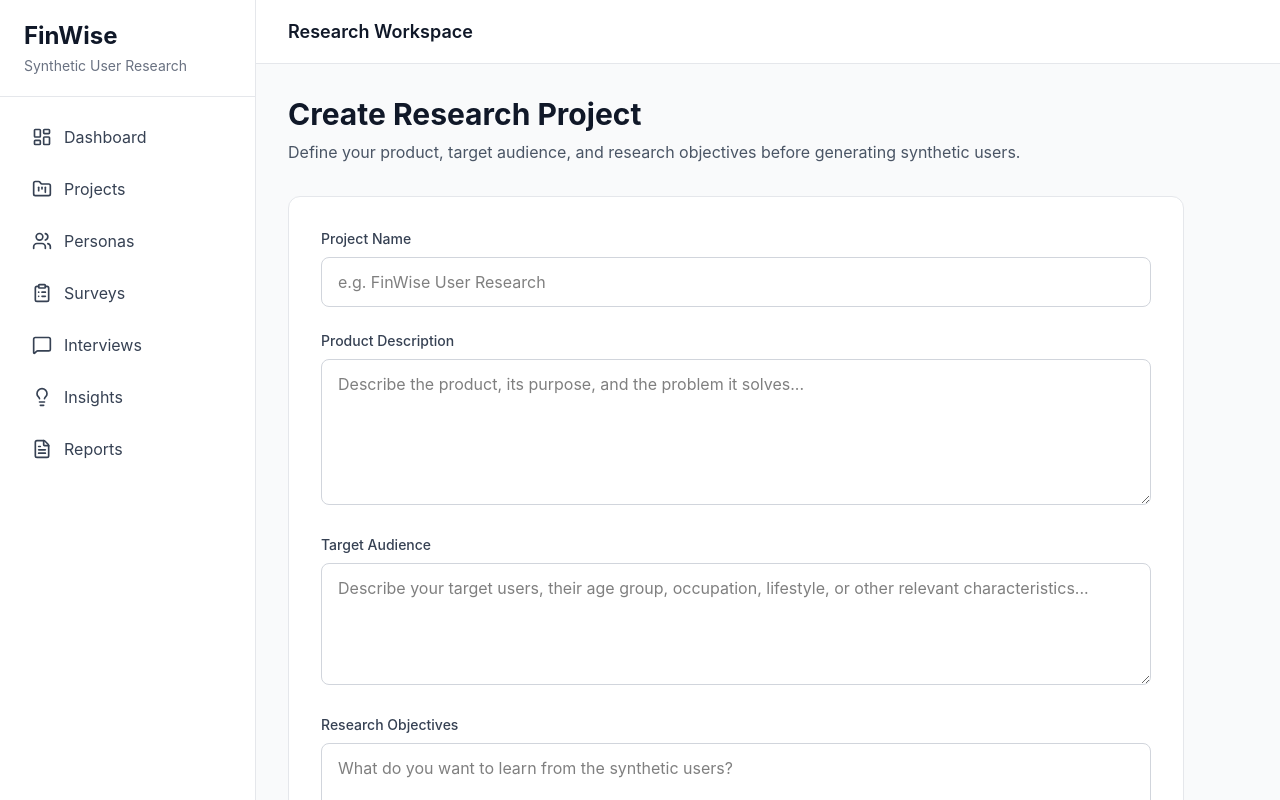
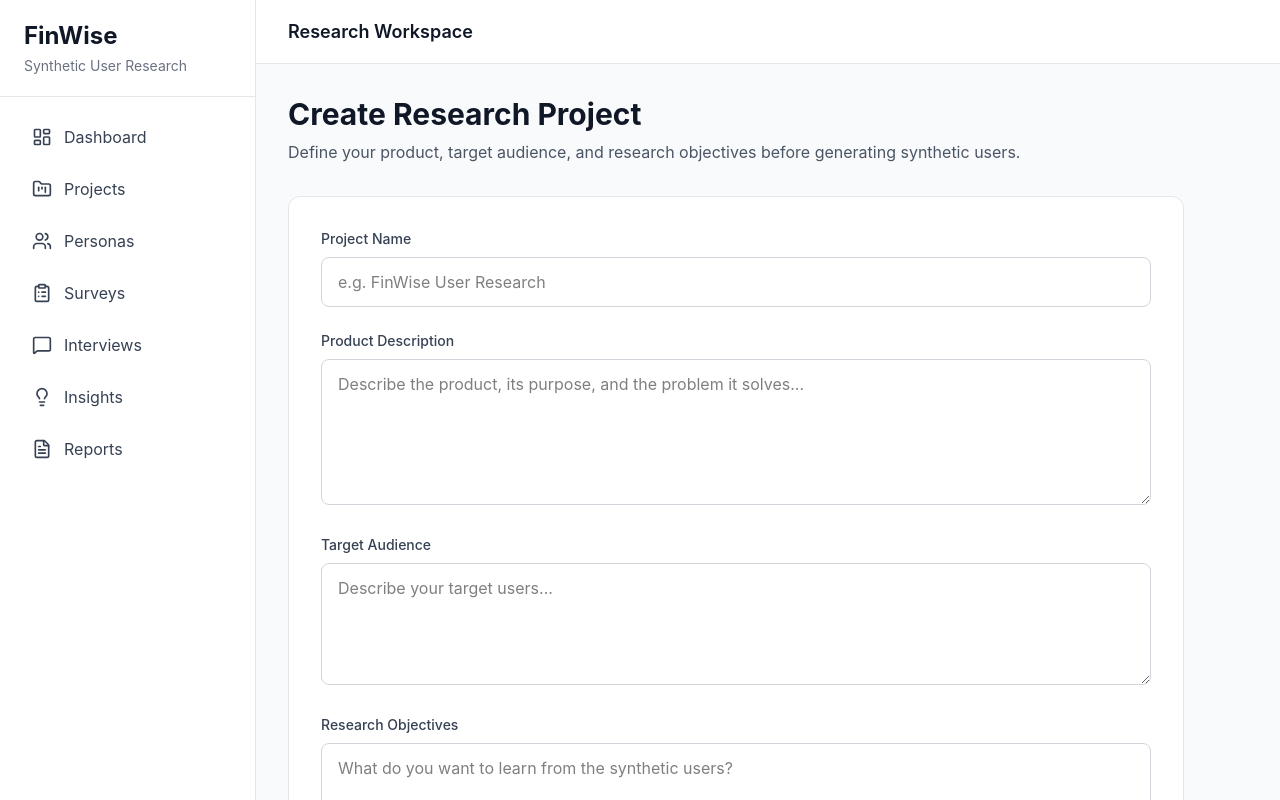
Before and after one commit to AbhishekKallolimath/Generation-of-AI-Powered-Synthetic-Users-for-Product-Research, a React app in the folder frontend/: page /projects/new in a window 1280 px wide. Shown: the top 800 px of the page. Built offline with nearby package versions, Linux system fonts and the light colour scheme; the HTML template or start-up script is replaced by a standard one.

Commit message:
updated frontend

```diff
--- a/frontend/src/pages/NewProject.jsx
+++ b/frontend/src/pages/NewProject.jsx
@@ -1,4 +1,53 @@
+import { useState } from "react";
+import { useNavigate } from "react-router-dom";
+import api from "../services/api";
+
 function NewProject() {
+  const navigate = useNavigate();
+
+  const [formData, setFormData] = useState({
+    name: "",
+    product_description: "",
+    target_audience: "",
+    research_objectives: "",
+  });
+
+  const [loading, setLoading] = useState(false);
+  const [error, setError] = useState("");
+
+  function handleChange(event) {
+    const { name, value } = event.target;
+
+    setFormData((previous) => ({
+      ...previous,
+      [name]: value,
+    }));
+  }
+
+  async function handleSubmit(event) {
+    event.preventDefault();
+
+    setLoading(true);
+    setError("");
+
+    try {
+      const response = await api.post("/projects/", formData);
+
+      console.log("Project created:", response.data);
+
+      navigate("/projects");
+    } catch (err) {
+      console.error("Project creation failed:", err);
+
+      setError(
+        err.response?.data?.detail ||
+          "Unable to create the project. Please try again."
+      );
+    } finally {
+      setLoading(false);
+    }
+  }
+
   return (
     <div className="max-w-4xl">
       <div className="mb-8">
@@ -12,7 +61,10 @@
         </p>
       </div>
 
-      <div className="bg-white rounded-xl border border-gray-200 p-8">
+      <form
+        onSubmit={handleSubmit}
+        className="bg-white rounded-xl border border-gray-200 p-8"
+      >
         <div className="space-y-6">
 
           <div>
@@ -22,7 +74,11 @@
 
             <input
               type="text"
+              name="name"
+              value={formData.name}
+              onChange={handleChange}
               placeholder="e.g. FinWise User Research"
+              required
               className="w-full px-4 py-3 border border-gray-300 rounded-lg focus:outline-none focus:ring-2 focus:ring-gray-900"
             />
           </div>
@@ -33,8 +89,12 @@
             </label>
 
             <textarea
+              name="product_description"
+              value={formData.product_description}
+              onChange={handleChange}
               rows="5"
               placeholder="Describe the product, its purpose, and the problem it solves..."
+              required
               className="w-full px-4 py-3 border border-gray-300 rounded-lg focus:outline-none focus:ring-2 focus:ring-gray-900"
             />
           </div>
@@ -45,8 +105,12 @@
             </label>
 
             <textarea
+              name="target_audience"
+              value={formData.target_audience}
+              onChange={handleChange}
               rows="4"
-              placeholder="Describe your target users, their age group, occupation, lifestyle, or other relevant characteristics..."
+              placeholder="Describe your target users..."
+              required
               className="w-full px-4 py-3 border border-gray-300 rounded-lg focus:outline-none focus:ring-2 focus:ring-gray-900"
             />
           </div>
@@ -57,23 +121,34 @@
             </label>
 
             <textarea
+              name="research_objectives"
+              value={formData.research_objectives}
+              onChange={handleChange}
               rows="4"
               placeholder="What do you want to learn from the synthetic users?"
+              required
               className="w-full px-4 py-3 border border-gray-300 rounded-lg focus:outline-none focus:ring-2 focus:ring-gray-900"
             />
           </div>
 
+          {error && (
+            <div className="p-4 rounded-lg bg-red-50 border border-red-200 text-red-700">
+              {error}
+            </div>
+          )}
+
           <div className="pt-4 border-t border-gray-200">
             <button
-              type="button"
-              className="px-6 py-3 rounded-lg bg-gray-900 text-white font-medium hover:bg-gray-800"
+              type="submit"
+              disabled={loading}
+              className="px-6 py-3 rounded-lg bg-gray-900 text-white font-medium hover:bg-gray-800 disabled:opacity-50 disabled:cursor-not-allowed"
             >
-              Create Research Project
+              {loading ? "Creating Project..." : "Create Research Project"}
             </button>
           </div>
 
         </div>
-      </div>
+      </form>
     </div>
   );
 }
--- /dev/null
+++ b/frontend/src/services/api.js
@@ -0,0 +1,10 @@
+import axios from "axios";
+
+const api = axios.create({
+  baseURL: "http://127.0.0.1:8000/api/v1",
+  headers: {
+    "Content-Type": "application/json",
+  },
+});
+
+export default api;
```
